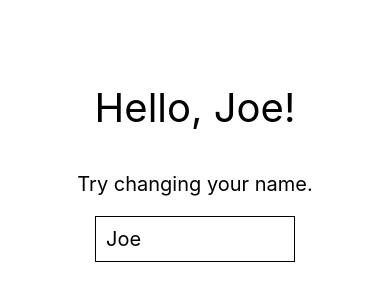
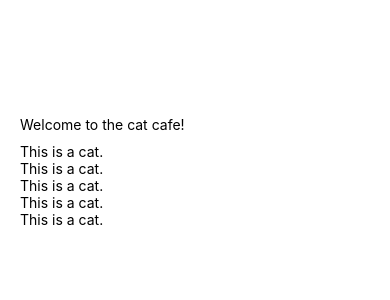
Before and after one commit to textninja/dtc0004, a React Native app in the folder practice/gettingstarted/: screen / in a window 390 px wide. Shown: the part 250-550 px from the top of the page. Built offline with nearby package versions, Linux system fonts and the light colour scheme.

Commit message:
Followed cat cafe example

```diff
--- a/practice/gettingstarted/App.js
+++ b/practice/gettingstarted/App.js
@@ -2,34 +2,37 @@ import React from 'react';
 const { useState } = React;
 import { StyleSheet, Text, TextInput, View } from 'react-native';
 
-const defaultName = "Joe";
 
-const reallyBigText = {
-  fontSize: 40
-};
+const Cat = () => {
+  return (
+    <View>
+        <Text>This is a cat.</Text>
+    </View>
+  );
+}
 
+const CatCafe = ({ cats=10 }) => {
+  return (
+    <View>
+      <Text>Welcome to the cat cafe!</Text>
 
-const bigText = {
-  fontSize: 20
+      <View style={{ marginTop: 10 }}>
+      {
+        Array(cats).fill(0).map(c => <Cat/>)
+      }
+      </View>
+    </View>
+  );
 }
 
 const App = () => {
 
-  const [name, setName] = useState(defaultName);
-
-  const displayName = name ? name : "friend";
-
   return (
-    <View style={{ flex: 1, justifyContent: "center", alignItems: "center" }}>
-      <Text style={reallyBigText}>Hello, {displayName}!</Text>
-
-      <Text style={{...bigText, marginTop: 40, marginBottom: 20}}>Try changing your name.</Text>
-      <TextInput
-        style={{...bigText, borderColor: "black", borderWidth: 1, padding: 10, width: 200 }}
-        defaultValue={defaultName}
-        onChangeText={(text) => setName(text)} />
+    <View style={{flex: 1, justifyContent: "center", marginLeft: 20 }}>
+      <CatCafe cats={5} />
     </View>
   );
-}
+
+};
 
 export default App;
```
